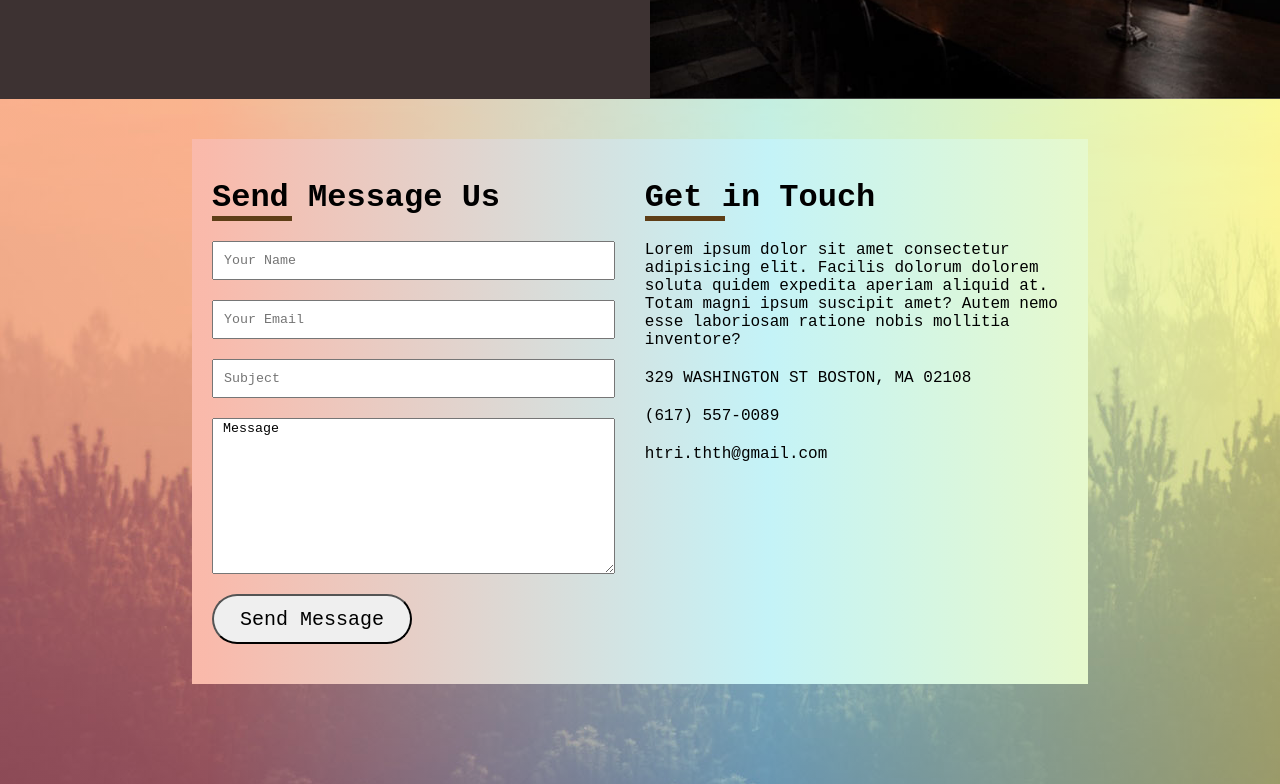
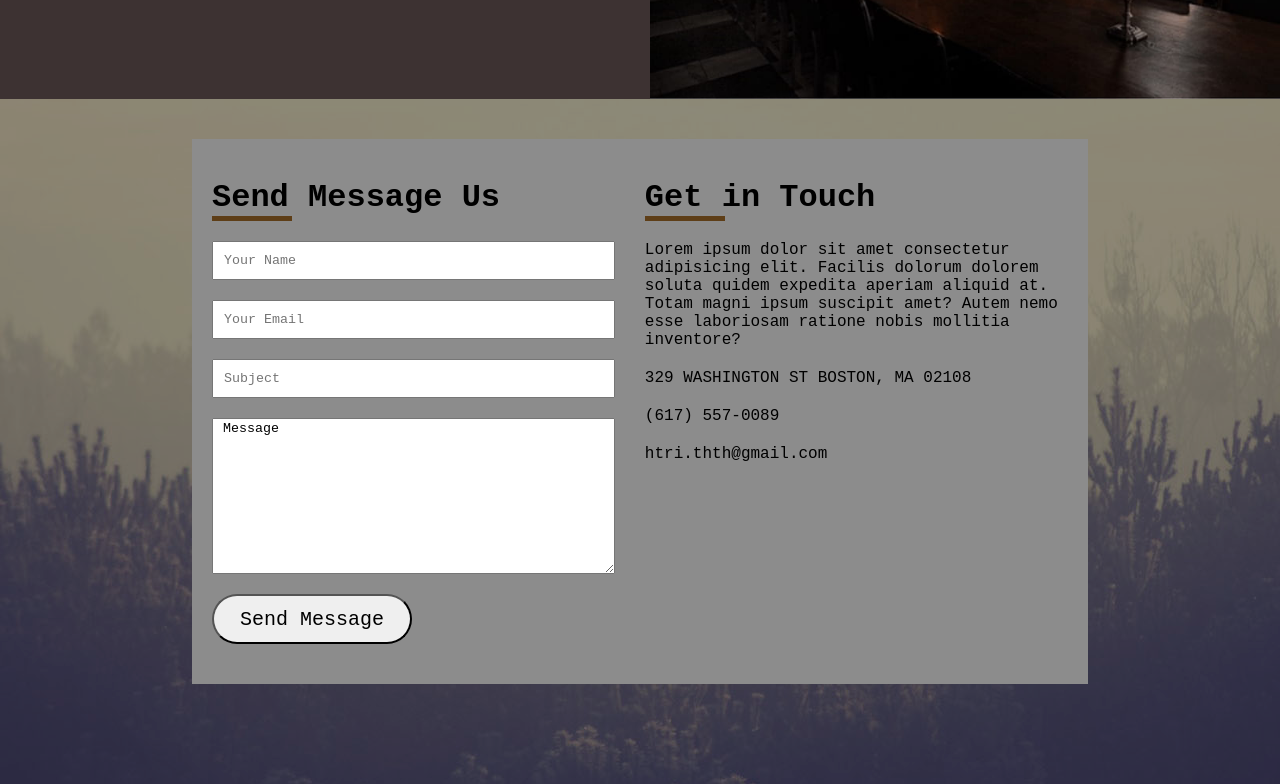
Before and after one commit to NectLevel29/Huu-Tri-s-Devfolio, a plain HTML site: page blog2.html in a window 1280 px wide. Shown: the part 1547-2331 px from the top of the page. Drawn offline with Linux system fonts and the light colour scheme.

Commit message:
Finished contact

```diff
--- a/artistic.css
+++ b/artistic.css
@@ -71,11 +71,14 @@
     width: 100px;
 }
 
+/* Contact */
+
 .contact{
     margin-top: 0;
     padding-top: 40px;
 }
 
 .contact-overlay{
-    background-color: #000000;
+    background: rgb(241,72,33);
+    background: linear-gradient(90deg, rgba(241,72,33,0.8436624649859944) 16%, rgba(124,228,238,1) 60%, rgba(246,250,86,1) 100%, rgba(64,122,45,1) 100%);
 }
--- a/gallery.css
+++ b/gallery.css
@@ -13,6 +13,5 @@
 }
 
 .contact-overlay{
-    background: rgb(241,72,33);
-    background: linear-gradient(90deg, rgba(241,72,33,0.8436624649859944) 16%, rgba(124,228,238,1) 60%, rgba(246,250,86,1) 100%, rgba(64,122,45,1) 100%);
+    background-color: #000000;
 }
```
Also changed, not shown: exercise.js (deleted).
